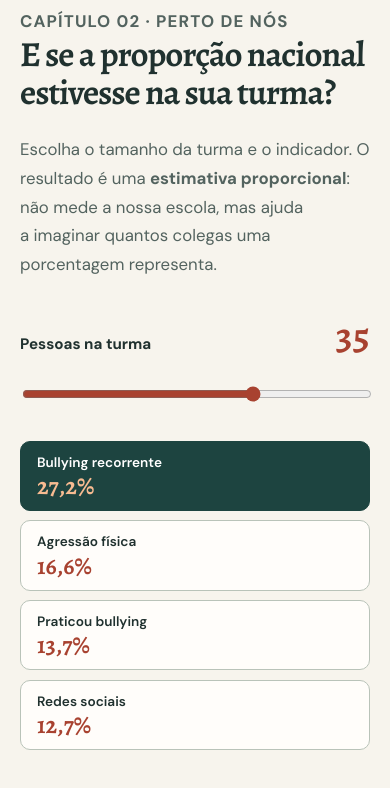
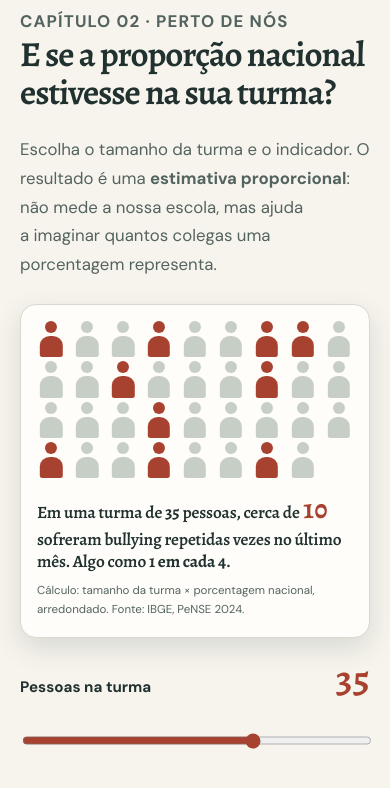
Before and after one commit to yankapa/projeto_antibullying_v2, a plain HTML site: page index.html in a window 390 px wide. Shown: the part 7680-8468 px from the top of the page. Drawn offline with nearby package versions, Linux system fonts and the light colour scheme.

Commit message:
Simulador da turma visivel no celular durante o ajuste
No celular o resultado (pictograma e frase) vem antes dos controles e fica
fixo no topo enquanto se mexe no controle e nos indicadores.

Co-Authored-By: Claude Opus 5.5 <noreply@anthropic.com>
Claude-Session: https://claude.ai/code/session_01KSPM74FoZtvsF3ELuasTEd

```diff
--- a/index.html
+++ b/index.html
@@ -11,7 +11,7 @@
     <link rel="apple-touch-icon" href="assets/brand/icone-512.png">
     <link rel="preload" href="assets/fonts/dm-sans-latin.woff2" as="font" type="font/woff2" crossorigin>
     <link rel="preload" href="assets/fonts/alegreya-latin.woff2" as="font" type="font/woff2" crossorigin>
-    <link rel="stylesheet" href="style.css?v=apresentacao-20261117">
+    <link rel="stylesheet" href="style.css?v=simulador-20261117">
     <!-- Marca que o JavaScript está ativo: o CSS só esconde respostas e animações quando ele funciona -->
     <script>document.documentElement.classList.add("js");</script>
 </head>
@@ -505,7 +505,7 @@
         <p class="small-note1">Trabalho desenvolvido pela turma de Ciência de Dados.</p>
     </footer>
 
-    <script src="script.js?v=apresentacao-20261117"></script>
-    <script type="module" src="data-viz.js?v=apresentacao-20261117"></script>
+    <script src="script.js?v=simulador-20261117"></script>
+    <script type="module" src="data-viz.js?v=simulador-20261117"></script>
 </body>
 </html>
--- a/style.css
+++ b/style.css
@@ -587,6 +587,32 @@ body.large-text .nav-links a::after { display: none; }
 body.large-text .nav-actions { margin-left: auto; }
 body.large-text .menu-button { display: inline-flex; align-items: center; }
 
+/* Simulador no celular: o resultado fica visível (fixo no topo) enquanto se ajusta a turma */
+@media (max-width: 1099px) {
+  .simulator { display: grid; gap: 0; }
+  .sim-copy { display: contents; }
+  .sim-copy > .kicker { order: 1; }
+  .sim-copy > h2 { order: 2; }
+  .sim-copy > p { order: 3; }
+  .sim-result {
+    order: 4; position: sticky; top: calc(var(--chrome) + .5rem); z-index: 2;
+    margin-top: 1.6rem; padding: 1rem 1rem 1.1rem; border-radius: 16px;
+    box-shadow: 0 10px 28px rgba(23, 55, 52, .14);
+  }
+  .sim-controls { order: 5; margin-top: 1.4rem; }
+  .classroom { grid-template-columns: repeat(9, minmax(0, 1fr)); gap: .25rem .45rem; max-width: 21rem; margin-inline: auto; }
+  .classroom .person { aspect-ratio: 3 / 3.8; }
+  .sim-sentence { margin-top: .8rem; font-size: 1.08rem; line-height: 1.32; }
+  .sim-sentence .sim-big { font-size: 1.6em; }
+  .sim-note { margin-top: .5rem; font-size: .72rem; }
+  .sim-metrics { grid-template-columns: repeat(2, minmax(0, 1fr)); gap: .5rem; }
+  .sim-metrics button { min-height: 3rem; padding: .55rem .75rem; font-size: .78rem; }
+  .sim-metrics button b { font-size: 1.25rem; }
+  .sim-controls input[type="range"] { height: 2.8rem; }
+  body.large-text .sim-result { position: static; }
+  body.large-text .sim-metrics { grid-template-columns: 1fr; }
+}
+
 /* =========================================================
    ALTO CONTRASTE
    ========================================================= */
@@ -640,8 +666,7 @@ body.alto-contraste .contacts li, body.alto-contraste .help-banner p { color: #0
   .section-heading h2, .help-banner h2, .story-intro h2, .sim-copy h2, .report-aside h2 { font-size: clamp(2.2rem, 8.6vw, 3.2rem); }
   .story-stage { height: 46svh; }
   .story-step { min-height: 75svh; }
-  .sim-metrics, .metric-switch { grid-template-columns: 1fr; }
-  .classroom { grid-template-columns: repeat(7, minmax(0, 1fr)); }
+  .metric-switch { grid-template-columns: 1fr; }
   .metric-row { grid-template-columns: minmax(0, 1fr) auto; gap: .35rem .8rem; }
   .metric-row .metric-track { grid-column: 1 / -1; grid-row: 2; }
   .metric-scale { margin-inline: 0; }
```
